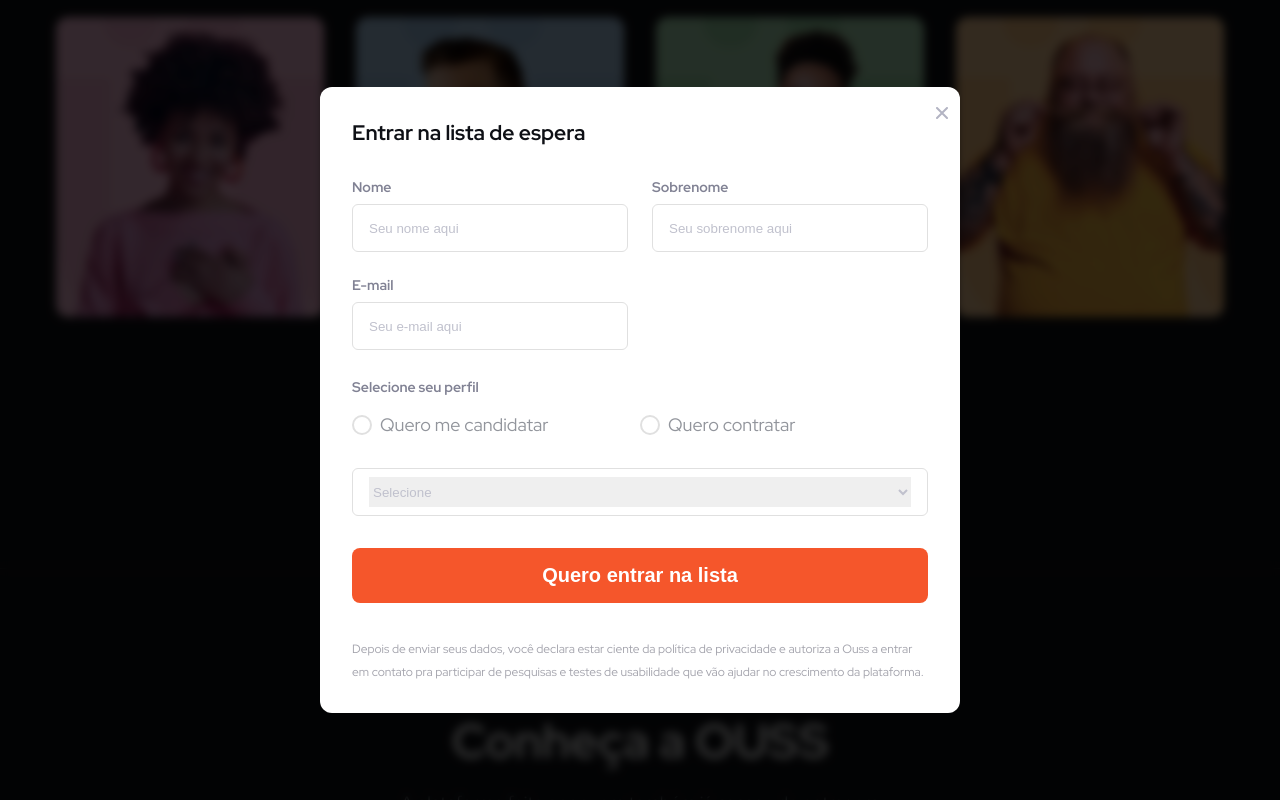
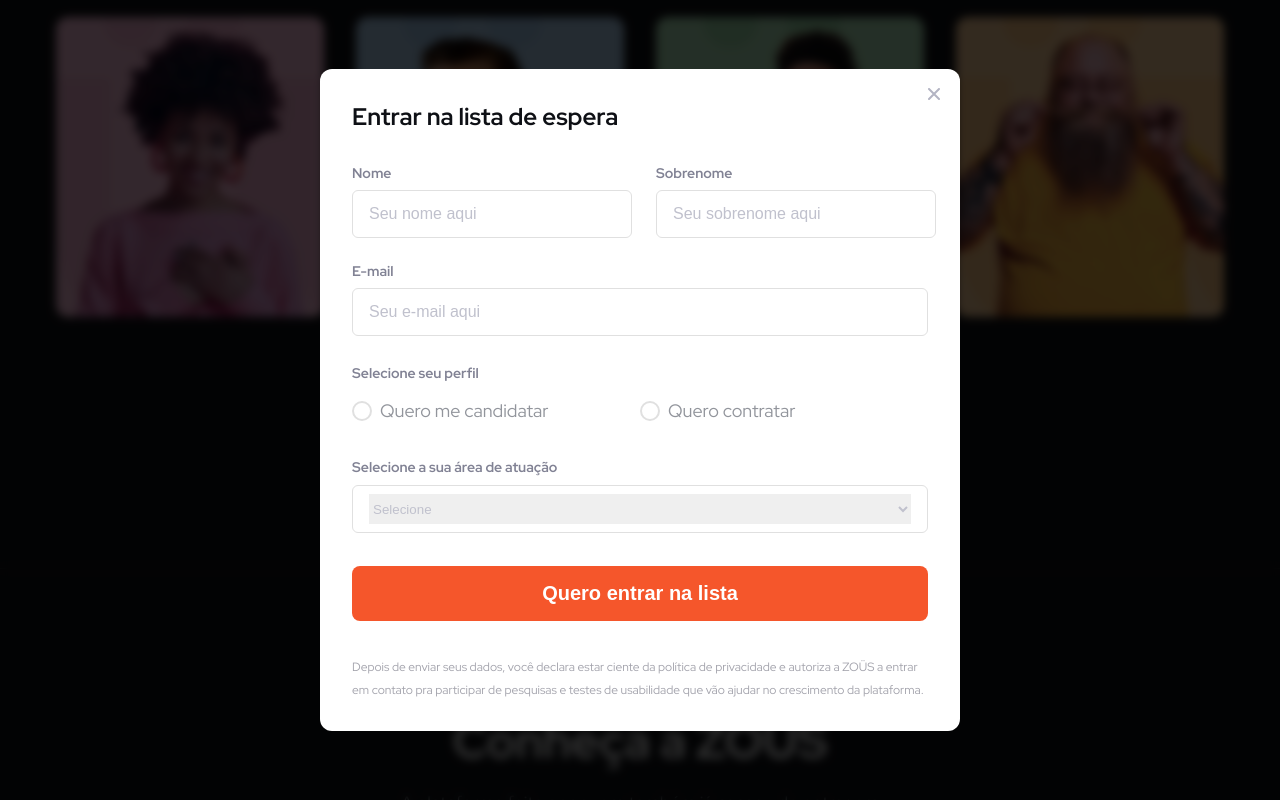
Before and after one commit to Bruno-mateus/landing-front, a Next.js app: page / in a window 1280 px wide. Both pictures are taken after a click on the button "Entrar na lista de espera". Shown: the part 460-1260 px from the top of the page. Built offline with nearby package versions, Linux system fonts and the light colour scheme.

Commit message:
some updates

```diff
--- a/src/components/Form/Form.tsx
+++ b/src/components/Form/Form.tsx
@@ -90,9 +90,11 @@ export function Form({ setActiveForm,setSuccessSubmit }: FormProps) {
         </header>
         <h3>Entrar na lista de espera</h3>
         <InputGroup>
+          <div>
             <label>
               <strong>Nome</strong>
               <Input
+                id="name"
                 type="text"
                 {...register("name")}
                 placeholder="Seu nome aqui"
@@ -103,6 +105,7 @@ export function Form({ setActiveForm,setSuccessSubmit }: FormProps) {
             <label>
               <strong>Sobrenome</strong>
               <Input
+                id="lastname"
                 type="text"
                 {...register("lastname")}
                 placeholder="Seu sobrenome aqui"
@@ -114,9 +117,11 @@ export function Form({ setActiveForm,setSuccessSubmit }: FormProps) {
                 ""
               )}
             </label>
+          </div>
           <label>
             <strong>E-mail</strong>
             <Input
+              id="email"
               type="email"
               {...register("email")}
               placeholder="Seu e-mail aqui"
@@ -138,9 +143,16 @@ export function Form({ setActiveForm,setSuccessSubmit }: FormProps) {
           {errors.option ? <FormError>Selecione um perfil</FormError> : ""}
         </RadioGroup>
         <SelectArea>
+          <strong>Selecione a sua área de atuação</strong>
           <SelectContainer selectStyle={errors.area ? "error" : "default"}>
-            <Select {...register("area")} defaultValue={"selecione"}  hasValue={selectValue?"true":"false"}>
-              <option value="selecione" disabled >Selecione</option>
+            <Select
+              {...register("area")}
+              defaultValue={"selecione"}
+              hasValue={selectValue ? "true" : "false"}
+            >
+              <option value="selecione" disabled>
+                Selecione
+              </option>
               <option value="Gestão de produtos">Gestão de produtos</option>
               <option value="Jurídico">Jurídico</option>
               <option value="Operações">Operações</option>
@@ -159,7 +171,9 @@ export function Form({ setActiveForm,setSuccessSubmit }: FormProps) {
               <option value="Outro">Outro</option>
             </Select>
           </SelectContainer>
-          <FormError>{errors.area?"Selecione uma área de atuação":""}</FormError>
+          <FormError>
+            {errors.area ? "Selecione uma área de atuação" : ""}
+          </FormError>
         </SelectArea>
 
         <Button type="submit" disabled={isSubmitting} sizeButton="full">
@@ -168,7 +182,7 @@ export function Form({ setActiveForm,setSuccessSubmit }: FormProps) {
         <p>
           <small>
             Depois de enviar seus dados, você declara estar ciente da política
-            de privacidade e autoriza a Ouss a entrar em contato pra participar
+            de privacidade e autoriza a ZOÜS a entrar em contato pra participar
             de pesquisas e testes de usabilidade que vão ajudar no crescimento
             da plataforma.
           </small>
--- a/src/components/Form/styles.ts
+++ b/src/components/Form/styles.ts
@@ -20,8 +20,8 @@ export const FormContainer = styled("form", {
   borderRadius: 12,
   backgroundColor: "$white",
   position: "relative",
-  "button ":{
-  marginTop:"2rem"
+  "button ": {
+    marginTop: "4rem",
   },
   header: {
     width: "100%",
@@ -30,8 +30,8 @@ export const FormContainer = styled("form", {
       background: "transparent",
       border: "none",
       cursor: "pointer",
-      top: -12,
-      right: 12,
+      top: -45,
+      right: 20,
       position: "absolute",
     },
   },
@@ -44,6 +44,7 @@ export const FormContainer = styled("form", {
   },
   h3: {
     color: "$gray950",
+    fontSize: "1.5rem",
   },
   strong: {
     fontSize: "0.875rem",
@@ -60,12 +61,24 @@ export const FormContainer = styled("form", {
 });
 
 export const InputGroup = styled("div", {
+  display: "flex",
+  marginTop: "2rem",
+  gap: "1.5rem",
+  flexDirection: "column",
+  paddingBottom: "1.5rem",
+  div: {
+    width: "100%",
+    display: "flex",
+    alignItems: "center",
+    gap: "1.5rem",
+    "@media (max-width:600px)": {
       display: "grid",
-  marginTop: "2rem",
-  gridTemplateColumns: "repeat(2, 1fr)",
-  gap: "1.5rem",
-  paddingBottom: "1.5rem",
-
+      gridTemplateColumns: "1fr",
+      input: {
+        width: "100%",
+      },
+    },
+  },
   label: {
     display: "flex",
     flexDirection: "column",
@@ -73,6 +86,7 @@ export const InputGroup = styled("div", {
   },
 
   "@media (max-width:600px)": {
+    display: "grid",
     gridTemplateColumns: "1fr",
     input: {
       width: "100%",
@@ -81,14 +95,16 @@ export const InputGroup = styled("div", {
 });
 
 export const Input = styled("input", {
-  width: "17.25rem",
   height: "3rem",
   padding: ".75rem 1rem",
   borderRadius: 6,
-
+  minWidth: "17.5rem",
+  width: "100%",
+  fontSize: "1rem",
   "&::placeholder": {
     color: "$gray200",
   },
+
   variants: {
     inputStyle: {
       default: {
@@ -140,15 +156,14 @@ export const FormError = styled("span", {
   color: "#db0202",
 });
 
-export const SelectArea= styled('div',{
-  width:"100%",
+export const SelectArea = styled("div", {
+  width: "100%",
   height: "3rem",
+});
 
-})
-
-export const SelectContainer=styled('div',{
-
-    width:"100%",
+export const SelectContainer = styled("div", {
+  marginTop: "8px",
+  width: "100%",
   height: "100%",
   padding: ".5rem 1rem",
   borderRadius: 6,
@@ -162,8 +177,7 @@ export const SelectContainer=styled('div',{
       },
     },
   },
-
-})
+});
 
 export const Select= styled('select',{
   width: "100%",
--- a/src/components/Success/Success.tsx
+++ b/src/components/Success/Success.tsx
@@ -4,19 +4,19 @@ import sendMail from '../../assets/send_mail.svg'
 import { HighLight } from "../HighLight/HighLight";
 import { ButtonLink } from "../buttons/ButtonLink/ButtonLink";
 export function Success(){
-    return(
+    return (
       <SuccessContainer>
-            <Image src={sendMail} alt="a icon"/>
+        <Image src={sendMail} alt="a icon" />
         <HighLight size="large">
           <h2>Agradecemos por colaborar com a gente!</h2>
           <p>Fica de olho no e-mail que logo mais aparecemos por lá.</p>
         </HighLight>
         <ButtonLink
-              href="https://www.linkedin.com/company/ousscompany"
+          href="https://www.linkedin.com/company/ZOÜScompany"
           target="_blank"
         >
-              Seguir a Ouss
+          Seguir a ZOÜS
         </ButtonLink>
       </SuccessContainer>
-    )
+    );
 }
--- a/src/components/buttons/Button/Button.ts
+++ b/src/components/buttons/Button/Button.ts
@@ -6,11 +6,11 @@ export const Button = styled("button", {
   borderRadius: "8px",
   transition: "ease-in-out 200ms ",
   cursor: "pointer",
-  "&:disabled":{
-    background:"$gray300",
-    cursor:"not-allowed"
+  "&:disabled": {
+    background: "$gray300",
+    cursor: "not-allowed",
   },
-  "&::not(disabled):hover": {
+  "&:not(disabled):hover": {
     background: "$orange300",
     "box-shadow": "0px 0px 50px rgba(245, 86, 43, 0.37)",
   },
--- a/src/components/buttons/ButtonLink/styles.ts
+++ b/src/components/buttons/ButtonLink/styles.ts
@@ -10,4 +10,7 @@ export const ButtonLinkContainer = styled(Link, {
   color: "$white",
   fontWeight: 700,
   width: "fit-content",
+  display: "flex",
+  alignItems: "center",
+  gap: "1rem",
 });
--- a/src/pages/_document.tsx
+++ b/src/pages/_document.tsx
@@ -8,6 +8,14 @@ export default function Document() {
         <style dangerouslySetInnerHTML={{ __html: getCssText() }} />
       </Head>
       <body>
+        <noscript>
+          <iframe
+            src="https://www.googletagmanager.com/ns.html?id=GTM-TH78T7C"
+            height="0"
+            width="0"
+          ></iframe>
+        </noscript>
+
         <Main />
         <NextScript />
       </body>
--- a/src/pages/index.tsx
+++ b/src/pages/index.tsx
@@ -5,6 +5,7 @@ import logo from "../assets/logo.svg";
 import usersIcon from "../assets/users-icon.svg";
 import heartIcon from "../assets/heart-icon.svg";
 import messageIcon from "../assets/message-icon.svg";
+import linkedin from "../assets/linkedin.svg";
 
 import {
   AboutContainer,
@@ -36,19 +37,17 @@ export default function Home() {
     return (
       <>
         <Header>
-          <Image src={logo} width={135} height={40} alt={"OUSS"} />
+          <Image src={logo} width={135} height={40} alt={"ZOÜS"} />
         </Header>
         <Container>
           <MainContent>
             <Success />
-
-
           </MainContent>
           <Separator />
           <Footer>
-              <span>Ouss © 2023 - Todos os direitos reservados</span>
-              <span>Política de privacidade</span>
-            </Footer>
+            <span>ZOÜS © 2023 - Todos os direitos reservados</span>
+            <span>Política de privacidade</span>
+          </Footer>
         </Container>
       </>
     );
@@ -72,8 +71,8 @@ export default function Home() {
       )}
 
       <Header>
-        <Image src={logo} width={135} height={40} alt={"OUSS"} />
-        <a href="#about">O que é a OUSS ?</a>
+        <Image src={logo} width={135} height={40} alt={"ZOÜS"} />
+        <a href="#about">O que é a ZOÜS ?</a>
       </Header>
       <Container>
         <MainContent>
@@ -105,7 +104,7 @@ export default function Home() {
         <Separator />
         <AboutContainer id="about">
           <HighLight size="medium">
-            <h2>Conheça a OUSS</h2>
+            <h2>Conheça a ZOÜS</h2>
             <p>
               A plataforma feita por quem também já cansou de entrar em
               processos seletivos e não dar em nada.
@@ -154,16 +153,17 @@ export default function Home() {
           <SocialBox>
             <p>Fica de olho no nosso LinkedIn pra acompanhar as novidades</p>
             <ButtonLink
-              href="https://www.linkedin.com/company/ousscompany"
+              href="https://www.linkedin.com/company/ZOÜScompany"
               target="_blank"
             >
-              Seguir a Ouss
+              <Image src={linkedin} alt="linkedin" />
+              Seguir a ZOÜS
             </ButtonLink>
           </SocialBox>
         </AboutContainer>
         <Separator />
         <Footer>
-          <span>Ouss © 2023 - Todos os direitos reservados</span>
+          <span>ZOÜS © 2023 - Todos os direitos reservados</span>
           <span>Política de privacidade</span>
         </Footer>
       </Container>
--- a/src/styles/Home/Home.ts
+++ b/src/styles/Home/Home.ts
@@ -17,6 +17,9 @@ export const Header = styled("header", {
     color: "$white",
     fontWeight: 700,
     width: "fit-content",
+    display: "flex",
+    alignItems: "center",
+    gap: "1rem",
   },
   "@media (max-width:912px)": {
     width: "calc(100% - 4rem)",
--- a/src/styles/global.ts
+++ b/src/styles/global.ts
@@ -35,4 +35,8 @@ export const globalStyles = globalCss({
   "h1,h2,h3,h4,h5,h6, strong": {
     color: "$white",
   },
+  iframe: {
+    display: "none",
+    visibility: "hidden",
+  },
 });
```
Also changed, not shown: src/assets/linkedin.svg (added). Lines whose indentation alone changed are shown as unchanged.
